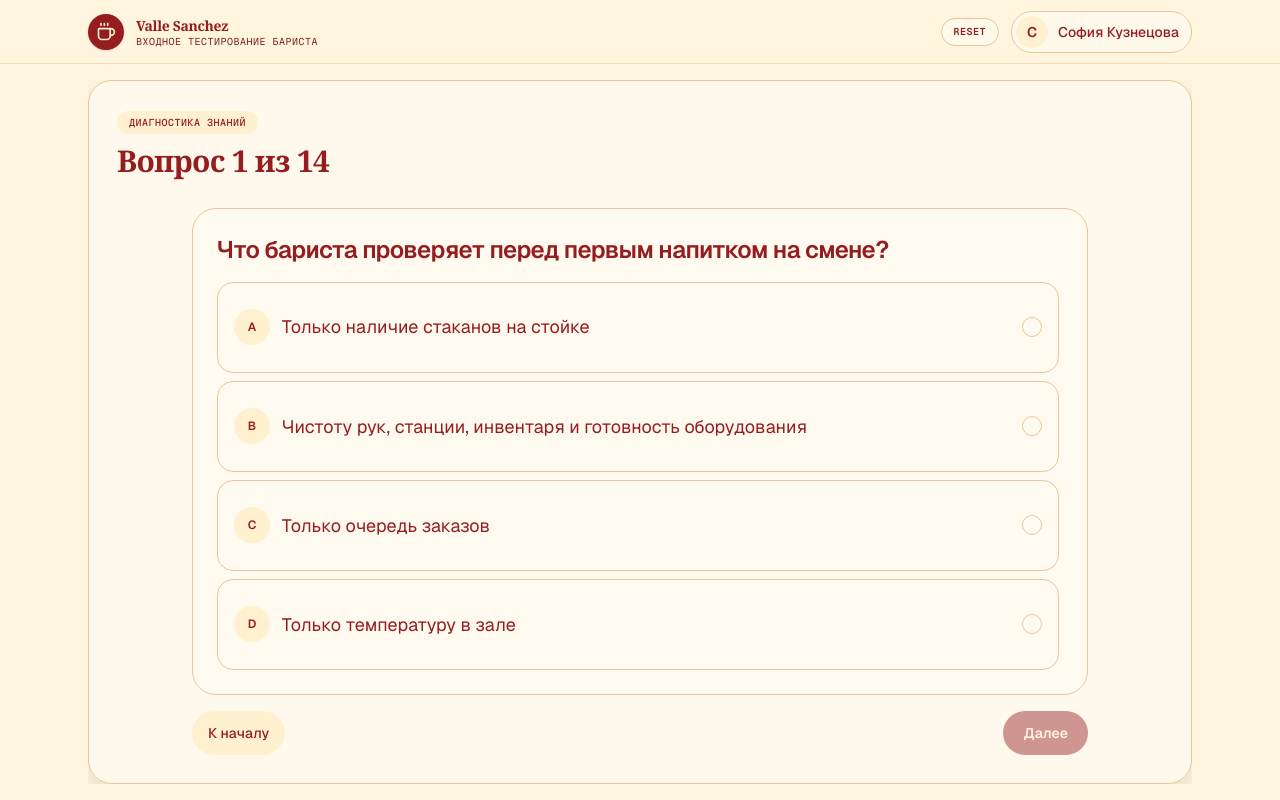
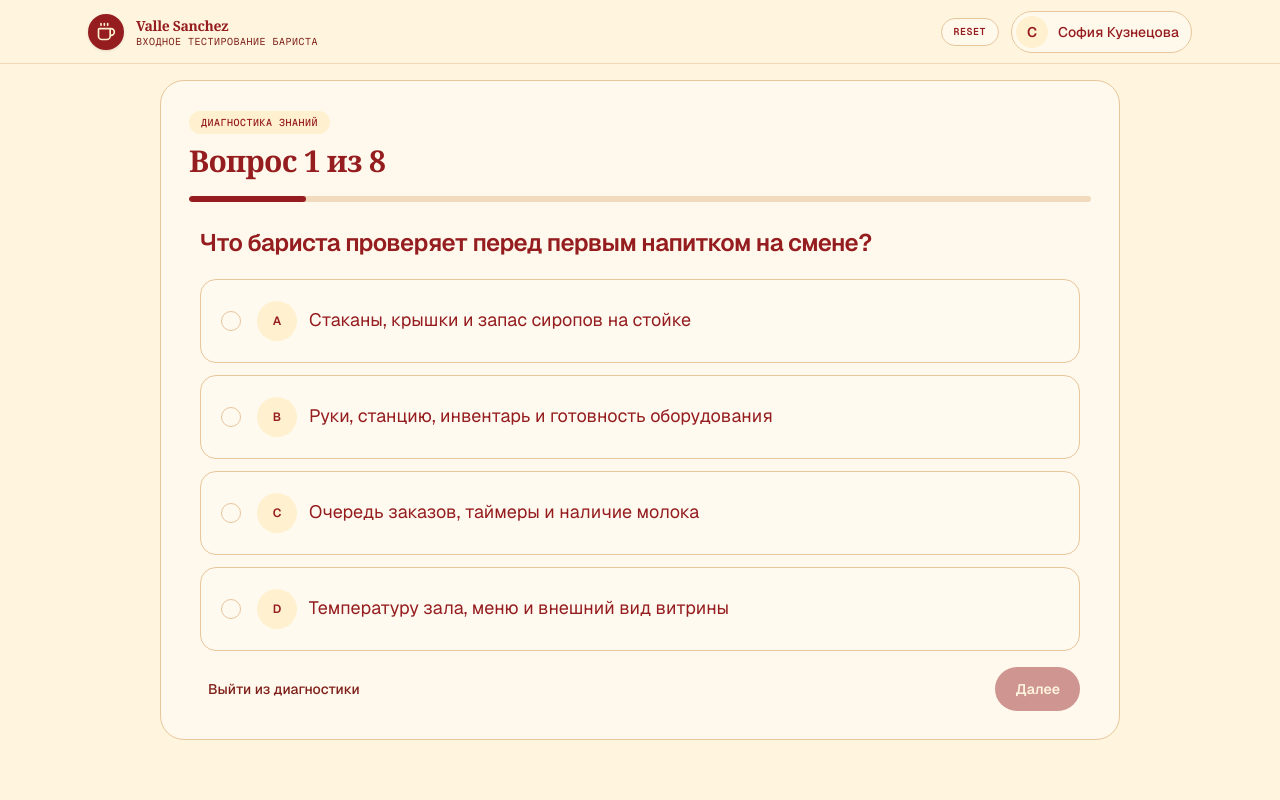
Before and after one commit to Ramilko37/ai-onboarding, a Next.js app: page / in a window 1280 px wide. Both pictures are taken after a click on the button "Начать диагностику". Built offline with nearby package versions, Linux system fonts and the light colour scheme.

Commit message:
fix: redesign compact diagnostic screen

```diff
--- a/src/modules/onboarding-agent/lib/getDiagnosticQuestions.ts
+++ b/src/modules/onboarding-agent/lib/getDiagnosticQuestions.ts
@@ -13,7 +13,7 @@ const difficultiesByGrade: Record<EmployeeGrade, QuestionDifficulty[]> = {
   network_experience: ["intermediate", "advanced"]
 };
 
-const DEMO_QUESTION_LIMIT = 14;
+const DEMO_QUESTION_LIMIT = 8;
 
 export function getDiagnosticQuestions(params: {
   role: EmployeeRole;
--- a/src/modules/onboarding-agent/model/diagnosticQuestions.ts
+++ b/src/modules/onboarding-agent/model/diagnosticQuestions.ts
@@ -559,10 +559,10 @@ export const baristaQuestions: DiagnosticQuestion[] = [
     difficulty: "basic",
     question: "Что бариста проверяет перед первым напитком на смене?",
     options: [
-      { id: "a", text: "Только наличие стаканов на стойке", isCorrect: false },
-      { id: "b", text: "Чистоту рук, станции, инвентаря и готовность оборудования", isCorrect: true },
-      { id: "c", text: "Только очередь заказов", isCorrect: false },
-      { id: "d", text: "Только температуру в зале", isCorrect: false }
+      { id: "a", text: "Стаканы, крышки и запас сиропов на стойке", isCorrect: false },
+      { id: "b", text: "Руки, станцию, инвентарь и готовность оборудования", isCorrect: true },
+      { id: "c", text: "Очередь заказов, таймеры и наличие молока", isCorrect: false },
+      { id: "d", text: "Температуру зала, меню и внешний вид витрины", isCorrect: false }
     ],
     explanation:
       "Перед работой бариста проверяет личную гигиену, чистоту станции и безопасную готовность оборудования.",
@@ -577,10 +577,10 @@ export const baristaQuestions: DiagnosticQuestion[] = [
     difficulty: "basic",
     question: "Как правильно обращаться с открытым пакетом зерна по стандарту сети?",
     options: [
-      { id: "a", text: "Оставить открытым рядом с кофемолкой", isCorrect: false },
-      { id: "b", text: "Закрыть, промаркировать и хранить вдали от влаги и тепла", isCorrect: true },
-      { id: "c", text: "Пересыпать в любую свободную ёмкость без даты", isCorrect: false },
-      { id: "d", text: "Смешать с остатками предыдущего зерна", isCorrect: false }
+      { id: "a", text: "Оставить рядом с кофемолкой до конца потока", isCorrect: false },
+      { id: "b", text: "Закрыть, промаркировать и убрать от влаги и тепла", isCorrect: true },
+      { id: "c", text: "Пересыпать в контейнер без даты открытия", isCorrect: false },
+      { id: "d", text: "Смешать с прошлой партией для ровного вкуса", isCorrect: false }
     ],
     explanation:
       "Зерно защищают от воздуха, влаги и тепла, а открытие партии фиксируют для ротации.",
@@ -595,10 +595,10 @@ export const baristaQuestions: DiagnosticQuestion[] = [
     difficulty: "basic",
     question: "Что означает учебный рецепт эспрессо 18-27-38?",
     options: [
-      { id: "a", text: "18 мл воды, 27 г кофе и 38 секунд прогрева группы", isCorrect: false },
-      { id: "b", text: "18 г закладка, 27 секунд экстракция и 38 мл выход напитка", isCorrect: true },
-      { id: "c", text: "18 секунд помол, 27 мл молока и 38°C температура напитка", isCorrect: false },
-      { id: "d", text: "Номер рецептуры, который не связан с параметрами шота", isCorrect: false }
+      { id: "a", text: "18 мл воды, 27 г кофе и 38 секунд прогрева", isCorrect: false },
+      { id: "b", text: "18 г закладка, 27 секунд и 38 мл выход шота", isCorrect: true },
+      { id: "c", text: "18 секунд помол, 27 мл молока и 38°C чашка", isCorrect: false },
+      { id: "d", text: "18 кликов помола, 27 мл воды и 38 г напитка", isCorrect: false }
     ],
     explanation:
       "В учебном рецепте 18-27-38 фиксируются закладка, время экстракции и выход эспрессо.",
@@ -613,10 +613,10 @@ export const baristaQuestions: DiagnosticQuestion[] = [
     difficulty: "basic",
     question: "Как бариста выбирает закладку эспрессо по учебному материалу?",
     options: [
-      { id: "a", text: "По дате обжарки зерна: примерно от 17.5 г до 18.5 г", isCorrect: true },
-      { id: "b", text: "Всегда ровно 15 г, независимо от зерна", isCorrect: false },
-      { id: "c", text: "По размеру очереди у стойки", isCorrect: false },
-      { id: "d", text: "По температуре молока в питчере", isCorrect: false }
+      { id: "a", text: "По дате обжарки: примерно от 17.5 г до 18.5 г", isCorrect: true },
+      { id: "b", text: "По стандартной цифре 15 г для любой партии", isCorrect: false },
+      { id: "c", text: "По скорости очереди и текущей загрузке стойки", isCorrect: false },
+      { id: "d", text: "По температуре молока и размеру питчера", isCorrect: false }
     ],
     explanation:
       "Методологический материал связывает закладку с датой обжарки: чем старше зерно, тем выше учебная закладка.",
@@ -631,10 +631,10 @@ export const baristaQuestions: DiagnosticQuestion[] = [
     difficulty: "intermediate",
     question: "Какой диапазон времени экстракции указан в учебном стандарте эспрессо?",
     options: [
-      { id: "a", text: "23-32 секунды, с целевым диапазоном 27-30 секунд", isCorrect: true },
-      { id: "b", text: "10-12 секунд, чтобы не задерживать очередь", isCorrect: false },
-      { id: "c", text: "45-60 секунд для любой партии зерна", isCorrect: false },
-      { id: "d", text: "Время не контролируется, важен только объём чашки", isCorrect: false }
+      { id: "a", text: "23-32 секунды, цель — около 27-30 секунд", isCorrect: true },
+      { id: "b", text: "10-12 секунд, если на стойке растёт очередь", isCorrect: false },
+      { id: "c", text: "45-60 секунд, чтобы получить более плотный вкус", isCorrect: false },
+      { id: "d", text: "Любое время, если итоговый объём совпадает", isCorrect: false }
     ],
     explanation:
       "Материал фиксирует стандарт 23-32 секунды и целевой ориентир 27-30 секунд.",
@@ -649,10 +649,10 @@ export const baristaQuestions: DiagnosticQuestion[] = [
     difficulty: "basic",
     question: "До какой температуры рекомендуется греть молоко для капучино?",
     options: [
-      { id: "a", text: "55-65°C, около 60°C как ориентир сладости", isCorrect: true },
-      { id: "b", text: "30-35°C, чтобы молоко осталось почти холодным", isCorrect: false },
-      { id: "c", text: "80-90°C, чтобы пена была максимально горячей", isCorrect: false },
-      { id: "d", text: "Температура не важна, если есть рисунок", isCorrect: false }
+      { id: "a", text: "55-65°C, ориентир — около 60°C для сладости", isCorrect: true },
+      { id: "b", text: "30-35°C, чтобы молоко сохранило свежий вкус", isCorrect: false },
+      { id: "c", text: "80-90°C, чтобы напиток дольше был горячим", isCorrect: false },
+      { id: "d", text: "Любая температура, если пена выглядит гладкой", isCorrect: false }
     ],
     explanation:
       "В материале указано 55-65°C; около 60°C молоко лучше раскрывает сладость.",
@@ -667,10 +667,10 @@ export const baristaQuestions: DiagnosticQuestion[] = [
     difficulty: "basic",
     question: "Чем флэт уайт отличается от капучино в учебном материале?",
     options: [
-      { id: "a", text: "Готовится с двумя порциями эспрессо и очень тонкой пеной", isCorrect: true },
-      { id: "b", text: "Всегда готовится без эспрессо", isCorrect: false },
-      { id: "c", text: "Должен иметь самую толстую сухую пену", isCorrect: false },
-      { id: "d", text: "Отличается только цветом чашки", isCorrect: false }
+      { id: "a", text: "Две порции эспрессо и тонкая молочная текстура", isCorrect: true },
+      { id: "b", text: "Одна порция эспрессо и более высокая сухая пена", isCorrect: false },
+      { id: "c", text: "Больше молока и температура выше капучино", isCorrect: false },
+      { id: "d", text: "Тот же рецепт, но в чашке другого размера", isCorrect: false }
     ],
     explanation:
       "Флэт уайт в материале описан как напиток 150-180 мл с двумя порциями эспрессо и тонкой пеной около 0.25 см.",
@@ -685,10 +685,10 @@ export const baristaQuestions: DiagnosticQuestion[] = [
     difficulty: "basic",
     question: "Что делать после работы с молоком и перед следующим напитком?",
     options: [
-      { id: "a", text: "Оставить питчер до паузы", isCorrect: false },
-      { id: "b", text: "Очистить паровую трубку и промыть питчер по чек-листу", isCorrect: true },
-      { id: "c", text: "Протереть только внешнюю сторону кофемашины", isCorrect: false },
-      { id: "d", text: "Ничего, если очередь большая", isCorrect: false }
+      { id: "a", text: "Оставить питчер до ближайшей паузы в потоке", isCorrect: false },
+      { id: "b", text: "Очистить паровую трубку и промыть питчер", isCorrect: true },
+      { id: "c", text: "Протереть корпус машины и продолжить выдачу", isCorrect: false },
+      { id: "d", text: "Слить остаток молока только в конце смены", isCorrect: false }
     ],
     explanation:
       "Чистка после молока — обязательный блок безопасности и качества напитков.",
--- a/src/modules/onboarding-agent/ui/OnboardingAgentPage.tsx
+++ b/src/modules/onboarding-agent/ui/OnboardingAgentPage.tsx
@@ -64,7 +64,7 @@ export function OnboardingAgentPage() {
             onSelectAnswer={actions.selectAnswer}
             onPrevious={actions.goToPreviousQuestion}
             onNext={actions.goToNextQuestion}
-            onBackToIntro={() => actions.goToStep("welcome")}
+            onBackToIntro={actions.reset}
             onComplete={actions.completeDiagnostic}
           />
         )}
--- a/src/modules/onboarding-agent/ui/steps/DiagnosticStep.tsx
+++ b/src/modules/onboarding-agent/ui/steps/DiagnosticStep.tsx
@@ -55,14 +55,16 @@ export function DiagnosticStep({
   }
 
   return (
-    <MayakPanel padding="lg" className="flex h-full min-h-0 flex-col gap-3">
+    <MayakPanel
+      padding="lg"
+      className="mx-auto flex w-full max-w-[960px] flex-col gap-6 shadow-none"
+    >
       <DiagnosticProgress
         currentQuestionIndex={currentQuestionIndex}
         totalQuestions={questions.length}
       />
 
-      <div className="mx-auto flex min-h-0 w-full max-w-4xl flex-1 flex-col gap-3">
-        <div className="flex min-h-0 flex-1 flex-col">
+      <div className="mx-auto w-full max-w-[880px]">
         <DiagnosticQuestionCard
           question={currentQuestion}
           selectedOptionId={currentAnswer?.selectedOptionId}
@@ -77,7 +79,6 @@ export function DiagnosticStep({
           isLastQuestion={isLastQuestion}
         />
       </div>
-      </div>
     </MayakPanel>
   );
 }
@@ -90,14 +91,28 @@ export function DiagnosticProgress({
   totalQuestions: number;
 }) {
   const currentNumber = currentQuestionIndex + 1;
+  const progress = Math.round((currentNumber / totalQuestions) * 100);
 
   return (
-    <header className="shrink-0">
+    <header className="shrink-0 space-y-4">
       <MayakSectionHeader
         className="mb-0"
         kicker="Диагностика знаний"
         title={`Вопрос ${currentNumber} из ${totalQuestions}`}
       />
+      <div
+        aria-label={`Прогресс диагностики ${progress} процентов`}
+        className="h-1.5 overflow-hidden rounded-full bg-border/60"
+        role="progressbar"
+        aria-valuemin={0}
+        aria-valuemax={100}
+        aria-valuenow={progress}
+      >
+        <div
+          className="h-full rounded-full bg-primary transition-[width]"
+          style={{ width: `${progress}%` }}
+        />
+      </div>
     </header>
   );
 }
@@ -112,11 +127,11 @@ export function DiagnosticQuestionCard({
   onSelectAnswer: (questionId: string, optionId: string) => void;
 }) {
   return (
-    <MayakPanel padding="md" className="flex min-h-0 flex-1 flex-col shadow-none">
-      <h2 className="shrink-0 text-xl font-semibold leading-snug tracking-tight text-foreground sm:text-2xl">
+    <section>
+      <h2 className="text-xl font-semibold leading-snug tracking-tight text-foreground sm:text-2xl">
         {question.question}
       </h2>
-      <div className="mt-4 grid min-h-0 flex-1 gap-2 overflow-y-auto pr-1" role="list">
+      <div className="mt-5 grid gap-3" role="list">
         {question.options.map((option) => (
           <DiagnosticOption
             key={option.id}
@@ -127,7 +142,7 @@ export function DiagnosticQuestionCard({
           />
         ))}
       </div>
-    </MayakPanel>
+    </section>
   );
 }
 
@@ -146,17 +161,26 @@ export function DiagnosticOption({
     <button
       aria-pressed={selected}
       className={cn(
-        "grid min-h-16 cursor-pointer grid-cols-[36px_1fr] items-center gap-3 rounded-2xl border p-3 text-left transition focus-visible:outline-3 focus-visible:outline-offset-2 focus-visible:outline-ring/45 sm:grid-cols-[36px_1fr_auto] sm:p-4",
+        "grid min-h-[72px] cursor-pointer grid-cols-[22px_36px_1fr] items-center gap-3 rounded-2xl border px-4 py-3 text-left transition focus-visible:outline-3 focus-visible:outline-offset-2 focus-visible:outline-ring/45 sm:min-h-[84px] sm:grid-cols-[24px_40px_1fr] sm:px-5",
         selected
-          ? "border-primary bg-primary/8 ring-1 ring-primary/40"
-          : "border-border bg-card hover:border-primary/40 hover:bg-primary/5",
+          ? "border-primary bg-primary/10 ring-2 ring-primary/25"
+          : "border-border bg-card hover:border-primary/45 hover:bg-primary/5",
       )}
       onClick={onSelect}
       type="button"
     >
       <span
         className={cn(
-          "flex h-9 w-9 items-center justify-center rounded-full text-xs font-semibold transition",
+          "flex h-5 w-5 items-center justify-center rounded-full border transition",
+          selected ? "border-primary bg-card text-primary" : "border-border bg-card",
+        )}
+        aria-hidden="true"
+      >
+        {selected && <span className="h-2.5 w-2.5 rounded-full bg-primary" />}
+      </span>
+      <span
+        className={cn(
+          "flex h-9 w-9 items-center justify-center rounded-full text-xs font-semibold transition sm:h-10 sm:w-10",
           selected ? "bg-primary text-primary-foreground" : "bg-secondary text-secondary-foreground",
         )}
       >
@@ -164,20 +188,11 @@ export function DiagnosticOption({
       </span>
       <span
         className={cn(
-          "text-base leading-relaxed transition sm:text-lg",
+          "text-base leading-snug transition sm:text-lg",
           selected ? "font-medium text-foreground" : "text-foreground",
         )}
       >
         {text}
-      </span>
-      <span
-        className={cn(
-          "hidden h-5 w-5 items-center justify-center rounded-full transition sm:flex",
-          selected ? "bg-primary text-primary-foreground" : "border border-border bg-card",
-        )}
-        aria-hidden="true"
-      >
-        {selected && <span className="h-2 w-2 rounded-full bg-current" />}
       </span>
       {selected && (
         <span className="sr-only">Выбранный ответ</span>
@@ -201,9 +216,21 @@ export function DiagnosticNavigation({
 }) {
   return (
     <MayakActionBar className="mt-3 shrink-0 justify-between">
-      <SecondaryButton onClick={onBack}>
-        {canGoBack ? "Назад" : "К началу"}
-      </SecondaryButton>
+      {canGoBack ? (
+        <SecondaryButton onClick={onBack}>Назад</SecondaryButton>
+      ) : (
+        <button
+          className="min-h-11 cursor-pointer rounded-full px-2 text-sm font-medium text-muted-foreground underline-offset-4 transition hover:text-foreground hover:underline focus-visible:outline-3 focus-visible:outline-offset-2 focus-visible:outline-ring/45"
+          onClick={() => {
+            if (window.confirm("Выйти из диагностики? Ответы будут сброшены.")) {
+              onBack();
+            }
+          }}
+          type="button"
+        >
+          Выйти из диагностики
+        </button>
+      )}
       <button
         className="inline-flex min-h-11 cursor-pointer items-center justify-center rounded-full bg-primary px-5 py-2 text-sm font-semibold text-primary-foreground transition hover:opacity-90 disabled:cursor-not-allowed disabled:opacity-45 focus-visible:outline-3 focus-visible:outline-offset-2 focus-visible:outline-ring/45"
         disabled={!canGoNext}
--- a/src/modules/onboarding-agent/ui/steps/WelcomeStep.tsx
+++ b/src/modules/onboarding-agent/ui/steps/WelcomeStep.tsx
@@ -49,7 +49,7 @@ export function WelcomeStep({ employee, onStart, onContinue }: {
         </div>
         <div className="grid gap-2">
           {[
-            ["1", "Ответьте на вопросы", "14 коротких ситуаций"],
+            ["1", "Ответьте на вопросы", "8 коротких ситуаций"],
             ["2", "Получите фокус", "что уже знакомо"],
             ["3", "Начните маршрут", "первые задачи на сегодня"],
           ].map(([number, title, caption]) => (
```
Also changed, not shown: 2 other files (tests, documents, lock files or other folders). Lines whose indentation alone changed are shown as unchanged.
